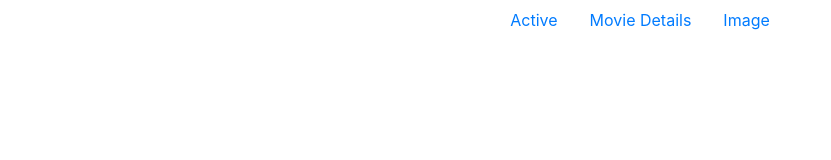
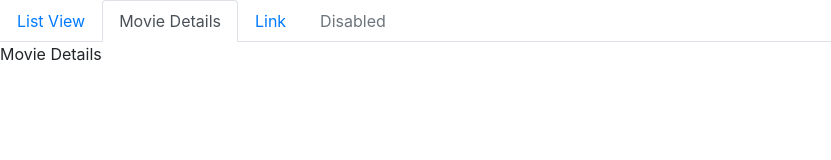
Before and after one commit to artemisIsNotBeam/learning-bootstrap-and-api-getting, a plain HTML site: page index.html in a window 1280 px wide. Both pictures are taken after a click on the link "Movie Details". Shown: the whole page, without its empty margins (0-831 px from the left). Drawn offline with nearby package versions, Linux system fonts and the light colour scheme.

```diff
--- a/index.html
+++ b/index.html
@@ -1,4 +1,3 @@
-<!DOCTYPE html>
 <html lang="en">
 
 <head>
@@ -23,17 +22,31 @@
 </head>
 
 <body>
-	<ul class="nav justify-content-center">
+ <ul class="nav nav-tabs">
   <li class="nav-item">
-    <a class="nav-link active" href="#">Active</a>
+    <a class="nav-link active" data-toggle="tab" href="#list-view">List View</a>
   </li>
   <li class="nav-item">
-    <a class="nav-link" href="#">Movie Details</a>
+    <a class="nav-link" data-toggle="tab" href="#movie-details">Movie Details</a>
   </li>
   <li class="nav-item">
-    <a class="nav-link" href="#">Image</a>
+    <a class="nav-link" data-toggle="tab" href="#link">Link</a>
+  </li>
+  <li class="nav-item">
+    <a class="nav-link disabled" href="#">Disabled</a>
   </li>
 </ul>
+  <div class="tab-content">
+    <div class="tab-pane fade show active" id="list-view">
+			<h1>List View</h1>
+	</div>
+	<div class="tab-pane fade" id="movie-details">
+			Movie Details
+	</div>
+	<div class="tab-pane fade" id="link">
+			Link
+	</div>
+  </div>
 </body>
 
 </html>
```
Also changed, not shown: script.js (+9 -0 lines).
